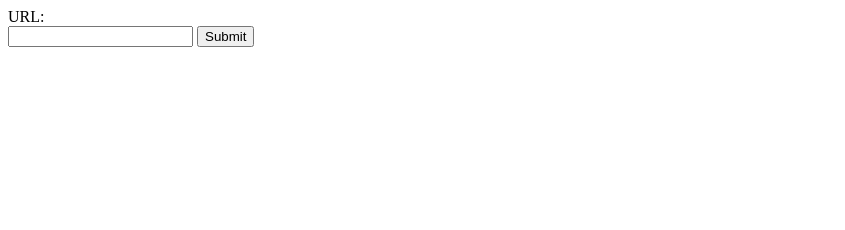
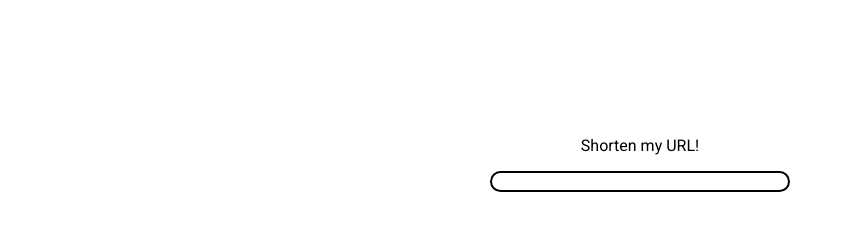
Before and after one commit to karpimpski/url-shortener, a website: page views/index.html in a window 1280 px wide. Shown: the whole page, without its empty margins (0-845 px from the left). Drawn offline with nearby package versions, Linux system fonts and the light colour scheme; files that its build step writes are made by us from their sources; files whose address does not match are found by name.

Commit message:
updating styles

```diff
--- a/public/main.css
+++ b/public/main.css
@@ -1,3 +1,33 @@
+body{
+  font-family: 'Roboto', sans-serif;
+  padding-top: 10%;
+}
+
 .invalid{
   background: red;
 }
+
+.row{
+  display: flex;
+}
+
+.center{
+  justify-content: center;
+}
+
+p{
+  text-align: center;
+}
+
+#oldurl{
+  border: 2px solid black;
+  border-radius: 15px;
+  padding-left: 7px;
+  padding-right: 7px;
+  text-align: center;
+  width: 300px;
+}
+
+#oldurl:focus{
+  outline: none;
+}
--- a/public/main.js
+++ b/public/main.js
@@ -14,7 +14,7 @@ form.addEventListener('submit', (e) => {
       urlInput.classList.add('invalid');
     }
     console.log(url);
-})
+});
 
 function getData(url){
   $.get( "/new/" + url, () => {})
--- a/views/index.html
+++ b/views/index.html
@@ -1,14 +1,16 @@
 <head>
 <title>Miniest URL</title>
+<link href="https://fonts.googleapis.com/css?family=Roboto" rel="stylesheet">
 <link rel='stylesheet' href='main.css'>
 </head>
 
 <body>
-  <form id='form'>
-    URL: <br/>
-    <input id='oldurl' name='oldurl' type='text'></input>
-    <input name='submit' type='submit'></input>
-  </form>
+  <p>Shorten my URL!</p>
+  <div class='center row'>
+    <form id='form'>
+      <input id='oldurl' name='oldurl' type='text' autocomplete='off' spellcheck='false'></input>
+    </form>
+  </div>
 
   <p id='result'></p>
 
```
